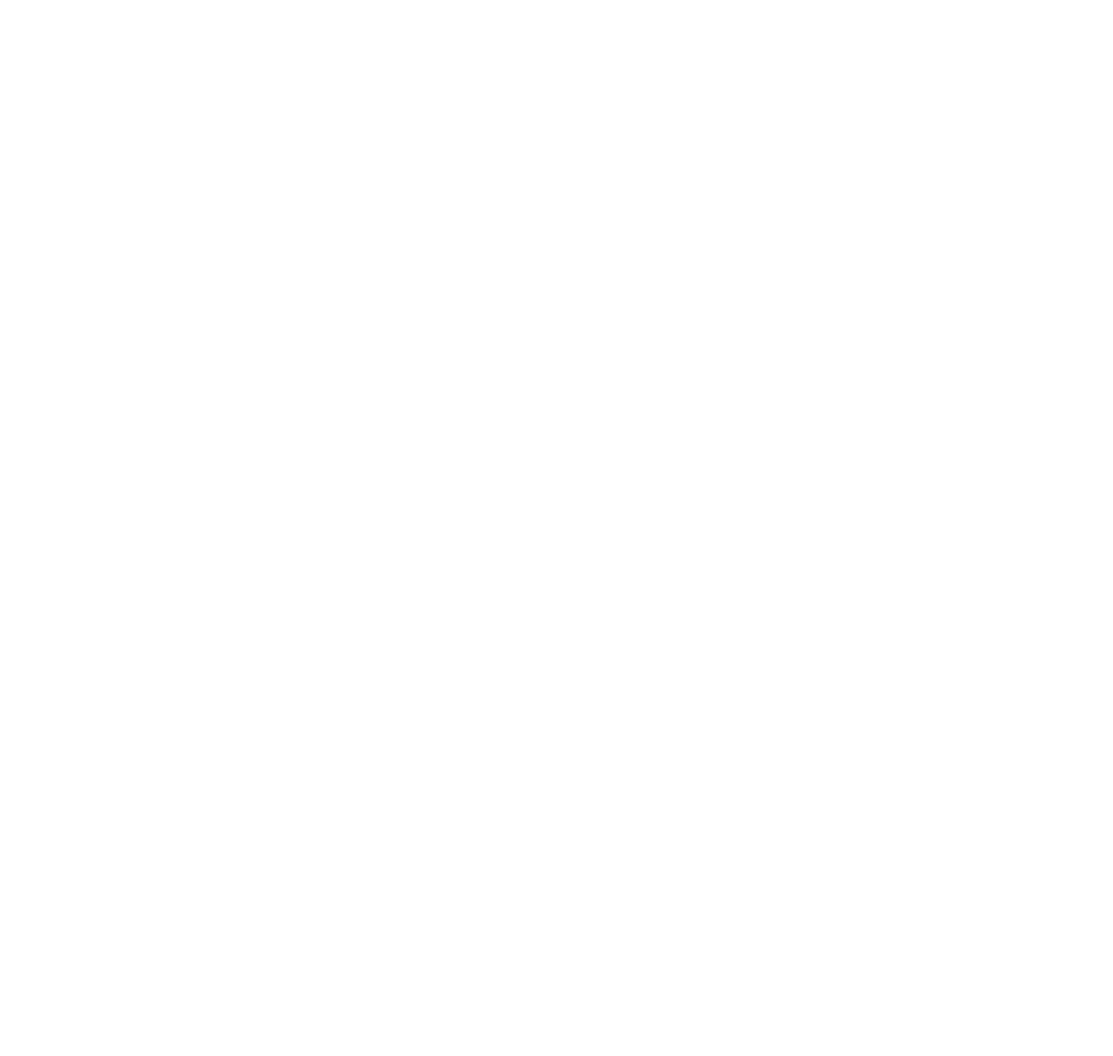
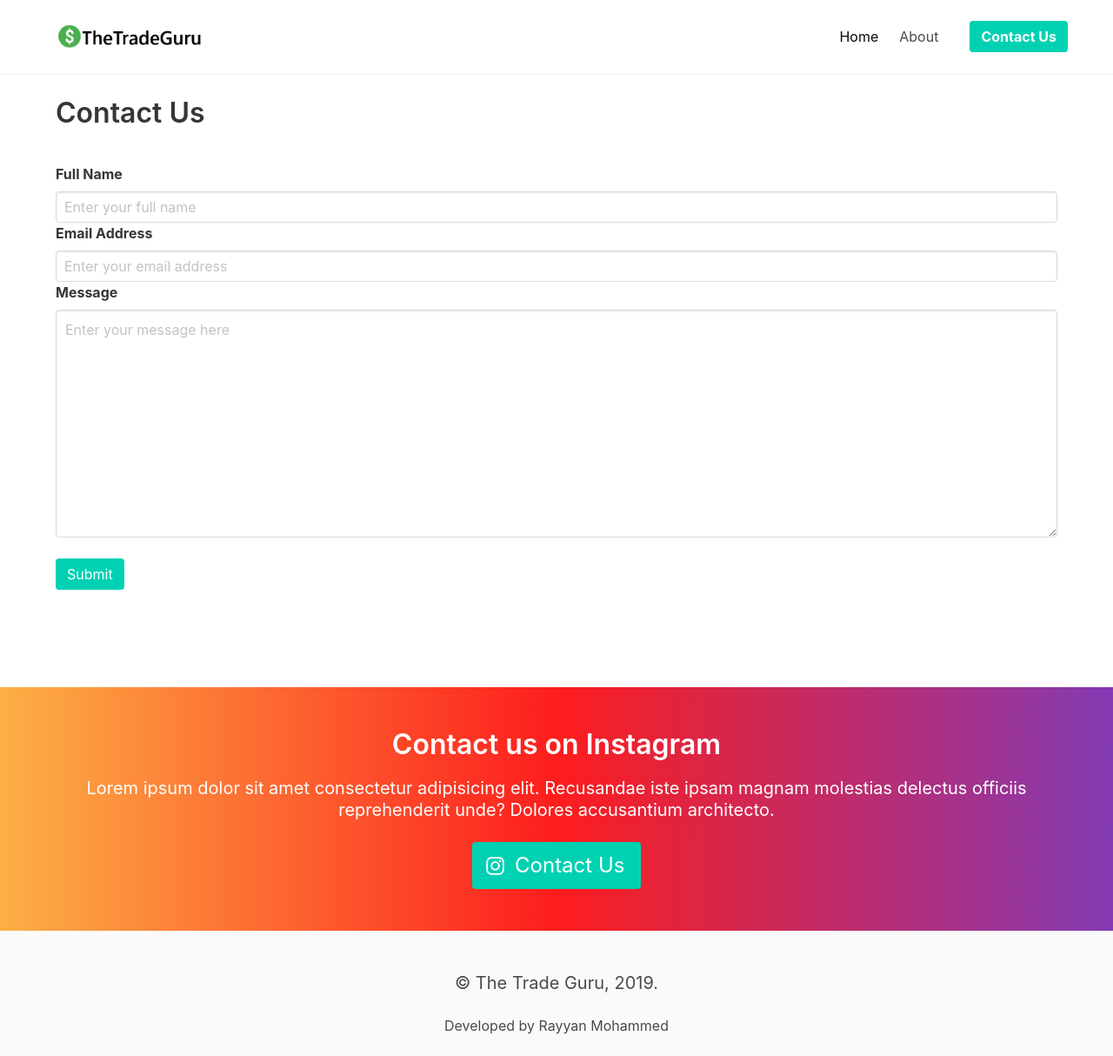
Before and after one commit to arr-demo/sami-demo, a plain HTML site: page pages/contact.html in a window 1280 px wide. Shown: the whole page at 87% size. Before the commit the page ends 800 px from the top, so only its background shows below. Drawn offline with nearby package versions, Linux system fonts and the light colour scheme.

Commit message:
Added contact form

```diff
--- a/pages/contact.html
+++ b/pages/contact.html
@@ -0,0 +1,106 @@
+<!DOCTYPE html>
+<html lang="en">
+<head>
+    <meta charset="UTF-8">
+    <meta name="viewport" content="width=device-width, initial-scale=1.0">
+    <meta http-equiv="X-UA-Compatible" content="ie=edge">
+    <title>Contact Us - The Trade Guru</title>
+    <link rel="stylesheet" href="https://cdnjs.cloudflare.com/ajax/libs/bulma/0.7.5/css/bulma.min.css">
+    <link rel="stylesheet" href="https://stackpath.bootstrapcdn.com/font-awesome/4.7.0/css/font-awesome.min.css">
+    <title>Learn Trading Online - The Tech Guru </title>
+	<link rel="shortcut icon" type="image/png" href="assets/favicon.png">
+    <link rel="stylesheet" href="../style.css">
+</head>
+<body>
+        <section id="navbar">
+            <nav class="navbar has-shadow is-spaced is-fixed-top" role="navigation" aria-label="main navigation">
+                <div class="container">
+                    <div class="navbar-brand">
+                            <a class="navbar-item" href="https://bulma.io">
+                            <img src="../logo.png"  height="55">
+                            </a>
+
+                            <a role="button" class="navbar-burger burger" aria-label="menu" aria-expanded="false" data-target="navbarBasicExample">
+                            <span aria-hidden="true"></span>
+                            <span aria-hidden="true"></span>
+                            <span aria-hidden="true"></span>
+                            </a>
+                        </div>
+
+                        <div id="navbarBasicExample" class="navbar-menu">
+                            <div class="navbar-start">
+
+
+
+                        </div>
+
+                        <div class="navbar-end">
+                            <a href="pages/about.html" class="navbar-item is-active">
+                                Home
+                            </a>
+                            <a href="pages/about.html" class="navbar-item">
+                                About
+                            </a>
+
+
+                            <a  class="navbar-item">    </a>
+                            <a href="pages/contact.html" class="button is-primary">
+                                    <strong>Contact Us</strong>
+                            </a>
+
+                        </div>
+                        </div>
+                </div>
+
+            </nav>
+            </section>
+
+            <section id="contact">
+                <div class="container">
+                    <div class="contact-form">
+                        <h1 class="title">Contact Us</h1>
+                        <form id="form" >
+                            <label for="name" class="label">Full Name</label>
+                            <input type="text" class="input" placeholder="Enter your full name"><br>
+                            <label for="email" class="label">Email Address</label>
+                            <input type="text" class="input" placeholder="Enter your email address"><br>
+                            <label for="" class="label">Message</label>
+                            <textarea class="textarea" name="message" id="message" cols="30" rows="10" placeholder="Enter your message here"></textarea>
+                            <br>
+                            <button class="button is-primary">Submit</button>
+
+                        </form>
+                    </div>
+                </div>
+            </section>
+
+
+            <!-- START OF SOCIAL SECTION -->
+        <section id="social">
+                <div class="container has-text-centered">
+                    <h1 id="white" class="title has-text-centered">Contact us on Instagram</h1>
+                    <div id="white" class="subtitle" >Lorem ipsum dolor sit amet consectetur adipisicing elit. Recusandae iste ipsam magnam molestias delectus officiis reprehenderit unde? Dolores accusantium architecto.</div>
+                    <a href="http://instagram.com/the_trade_guru" class="button is-primary is-large">
+                        <span class="icon">
+                                <i class="fa fab fa-instagram"></i>
+                        </span>
+                        <span>Contact Us</span>
+                    </a>
+
+                </div>
+            </section>
+
+            <!-- END OF SOCIAL SECTION -->
+
+            <!-- START OF FOOTER -->
+            <div class="footer">
+                <div class="has-text-centered">
+                    <p class="subtitle">© The Trade Guru, 2019.</p>
+                    <div class="p">Developed by Rayyan Mohammed</div>
+                </div>
+            </div>
+
+            <!-- END OF FOOTER -->
+
+</body>
+</html>
--- a/style.css
+++ b/style.css
@@ -66,3 +66,13 @@ h1, h2{
     padding: 3rem;
     padding-top: 6rem;
 }
+
+#contact {
+    height: auto;
+    padding: 7rem 2rem;
+
+}
+
+/* form {
+    width: 300px;
+} */
```
Also changed, not shown: pages/about.html (+1 -5 lines).
